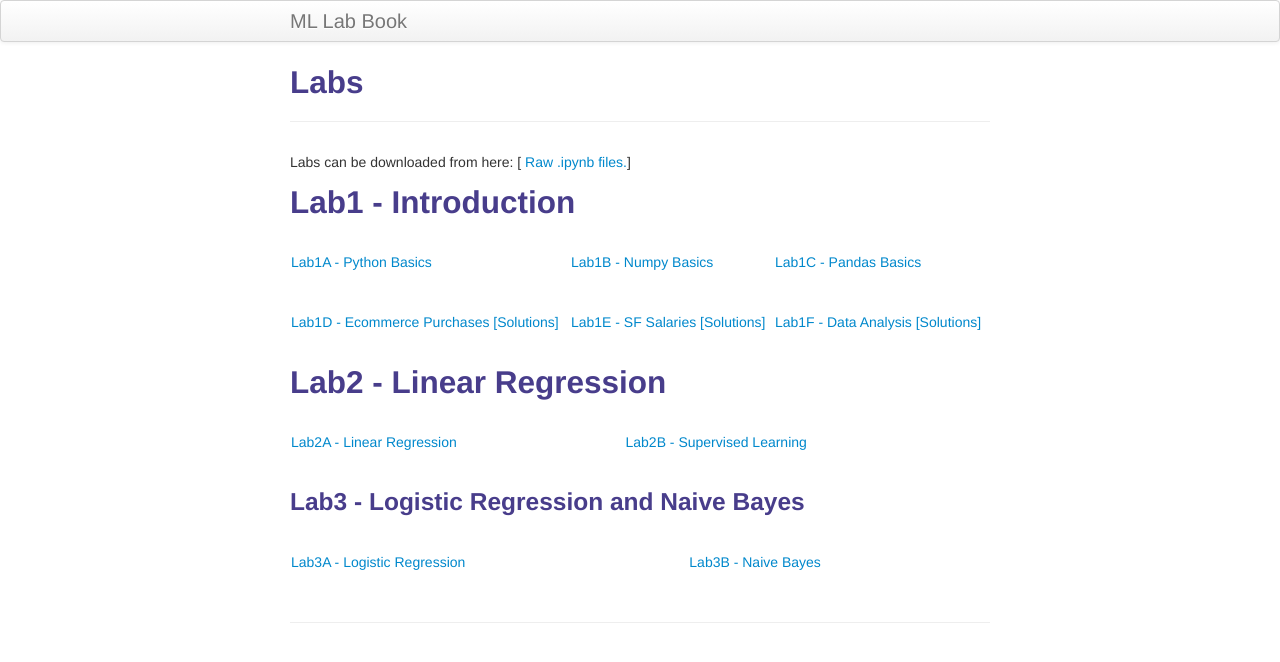
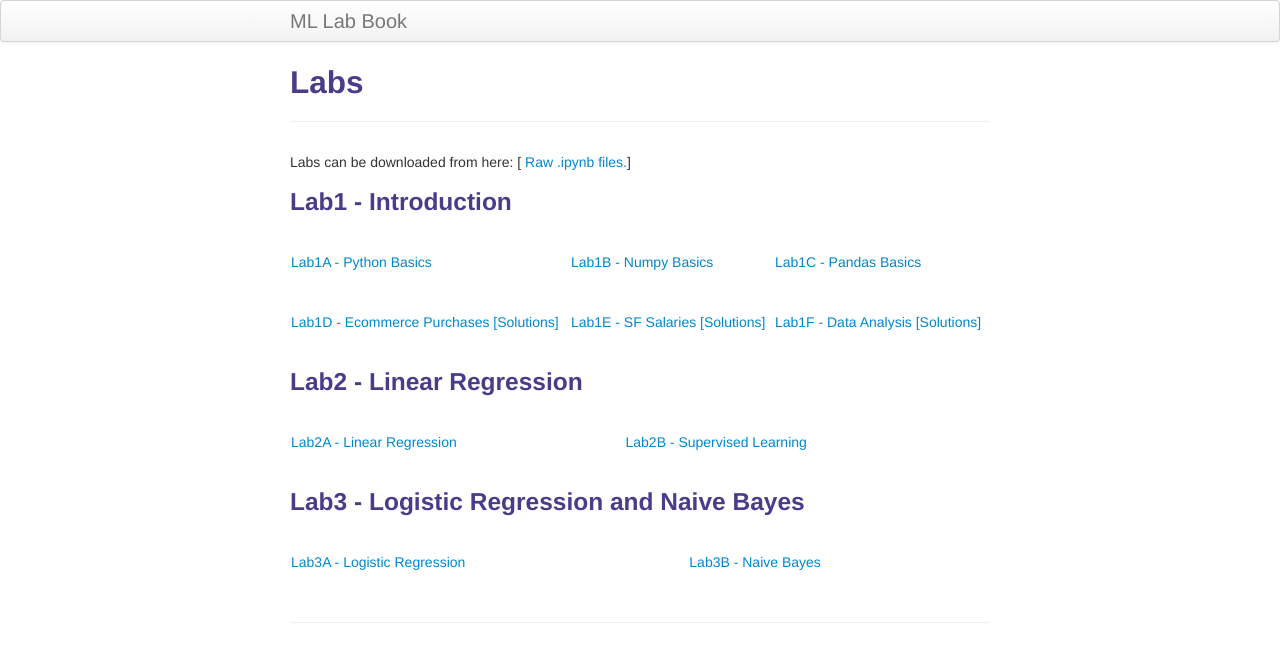
Before and after one commit to BITS-F464/bits-f464.github.io, a Jekyll site: the page built from pages/lab.html, in a window 1280 px wide. Shown: the top 662 px of the page. Built offline with Jekyll 4.4.1, drawn with Linux system fonts in a browser that asks for light colours.

```diff
--- a/pages/lab.html
+++ b/pages/lab.html
@@ -6,7 +6,7 @@ description: Lab notebooks for BITS F464
 
 Labs can be downloaded from here: [<a href="https://github.com/BITS-F464/bits-f464-labs"> Raw .ipynb files.</a>]
 
-<h2> Lab1 - Introduction </h2>
+<h3> Lab1 - Introduction </h3>
 <table class="wide">
 <tr>
   <td><a href="labs/lab_1/1a_python_basics.html">Lab1A - Python Basics</a></td>
@@ -20,7 +20,7 @@ Labs can be downloaded from here: [<a href="https://github.com/BITS-F464/bits-f4
 </tr>
 </table>
 
-<h2> Lab2 - Linear Regression </h2>
+<h3> Lab2 - Linear Regression </h3>
 <table class="wide">
 <tr>
   <td><a href="labs/lab_2/2a_Linear_Regression.html">Lab2A - Linear Regression</a></td>
```
